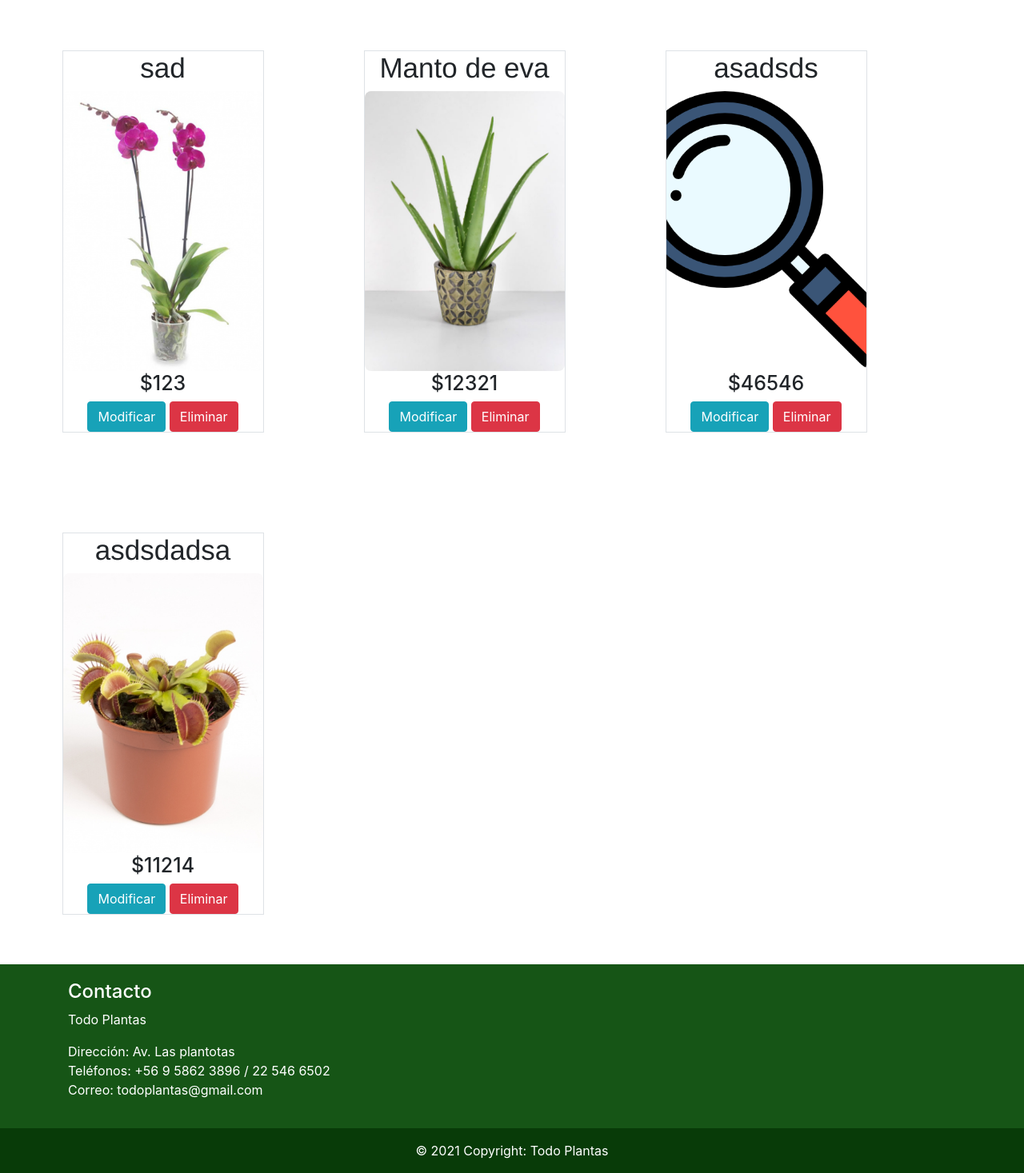
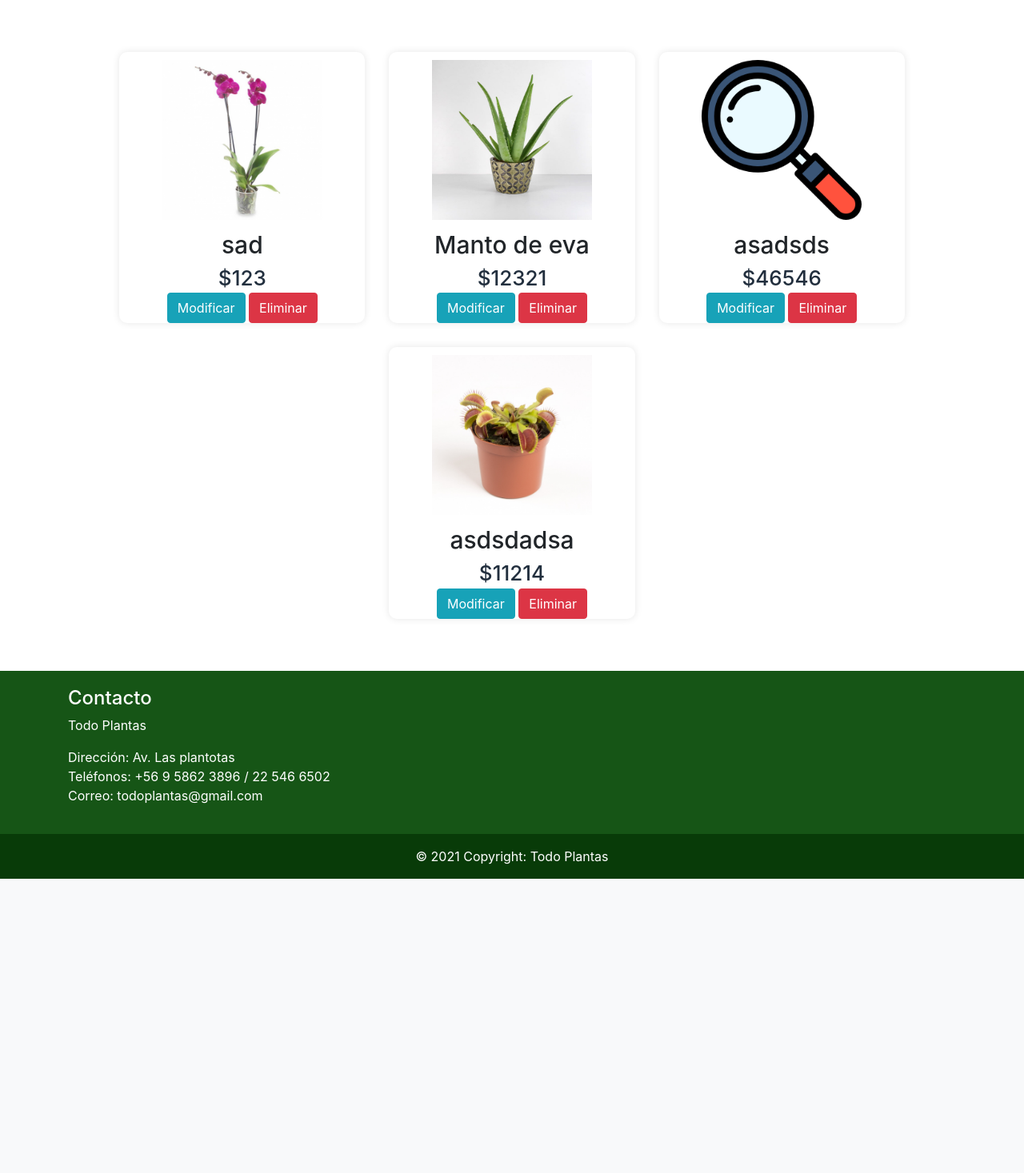
Before and after one commit to carlosztw/test-proyecto-django, a Django app: page /modificar-productos/ in a window 1280 px wide. Shown: the part 61-1528 px from the top of the page at 80% size. After the commit the page ends 1160 px from the top, so only its background shows below. Run offline with Django 3.2, Linux system fonts and the light colour scheme; data comes from the database, SQL or seed files in the repository; some libraries are stand-ins or nearby versions.

Commit message:
cambio card en modificar

```diff
--- a/app/templates/app/modificar.html
+++ b/app/templates/app/modificar.html
@@ -1,17 +1,17 @@
 {% extends 'app/base.html' %}
 {% load static %}
 {% block contenido %}
-<div class="container-fluid ">
-    <!-- ROW para hacer una separación en 2 secciones-->
+<div class="container-fluid cardfachera">
+
     <div class="row">
 
         <!-- PRODUCTOS -->
-        <div class="col-12 contenedor-productos">
+        <div class="gallery">
         {% for aux in listaProductos %}
-            <div class="producto border">
-                <h1>{{ aux.nombre }}</h1>
-                <img src="{{aux.imagen.url}}" />
-                <h2>${{ aux.precio }}</h2>
+        <div class="content">
+            <img src="{{aux.imagen.url}}">
+            <h3>{{ aux.nombre }}</h3>
+            <h6>${{ aux.precio }}</h6>
             <td>
                 <a href="{% url 'modificar_producto' aux.id %}" class="btn btn-info">Modificar</a>
                 <a href="{% url 'eliminar_producto' aux.id %}" class="btn btn-danger">Eliminar</a>
```
Lines whose indentation alone changed are shown as unchanged.
